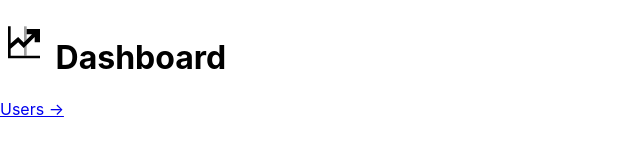
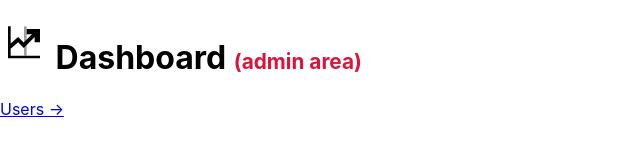
Before and after one commit to flawyte/now-express-basic-auth, a website: page src/admin/index.html in a window 1280 px wide. Shown: the whole page, without its empty margins (0-640 px from the left). Drawn offline with Linux system fonts and the light colour scheme.

Commit message:
admin.css.

```diff
--- /dev/null
+++ b/src/admin/_styles/admin.css
@@ -0,0 +1,4 @@
+h1 .admin-area {
+  color: crimson;
+  font-size: 1.3rem;
+}
--- a/src/admin/index.html
+++ b/src/admin/index.html
@@ -3,10 +3,11 @@
 <head>
   <title>Dashboard</title>
   <link href='/_styles/app.css' rel='stylesheet'>
+  <link href='_styles/admin.css' rel='stylesheet'>
 </head>
 <body>
 
-  <h1><img src='_assets/ic_dashboard.svg'> Dashboard</h1>
+  <h1><img src='_assets/ic_dashboard.svg'> Dashboard <span class='admin-area'>(admin area)</span></h1>
   <a href='users.html'>Users &#8594;</a>
 
 </body>
```
Also changed, not shown: src/admin/users.html (+2 -1 lines).
